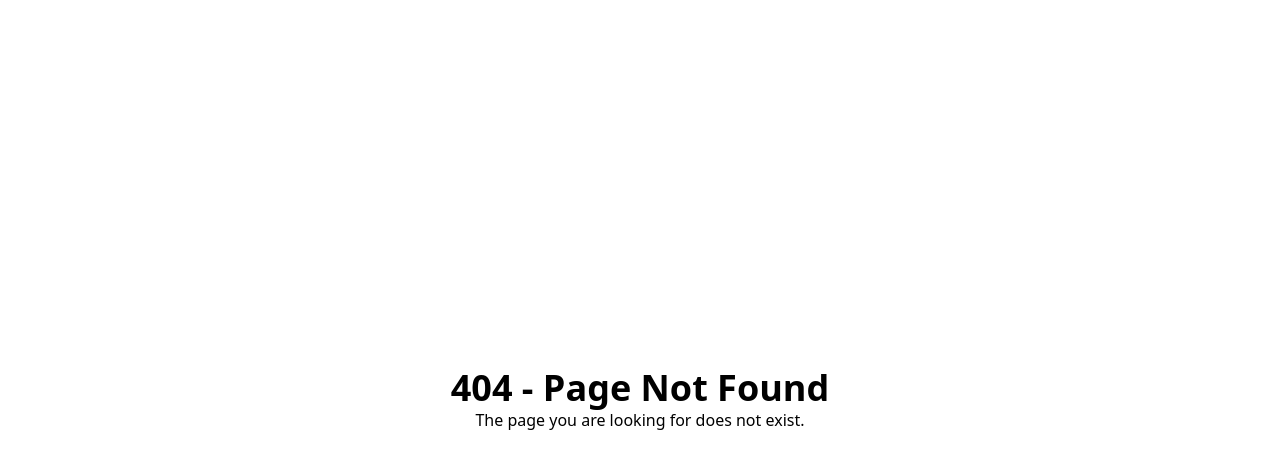
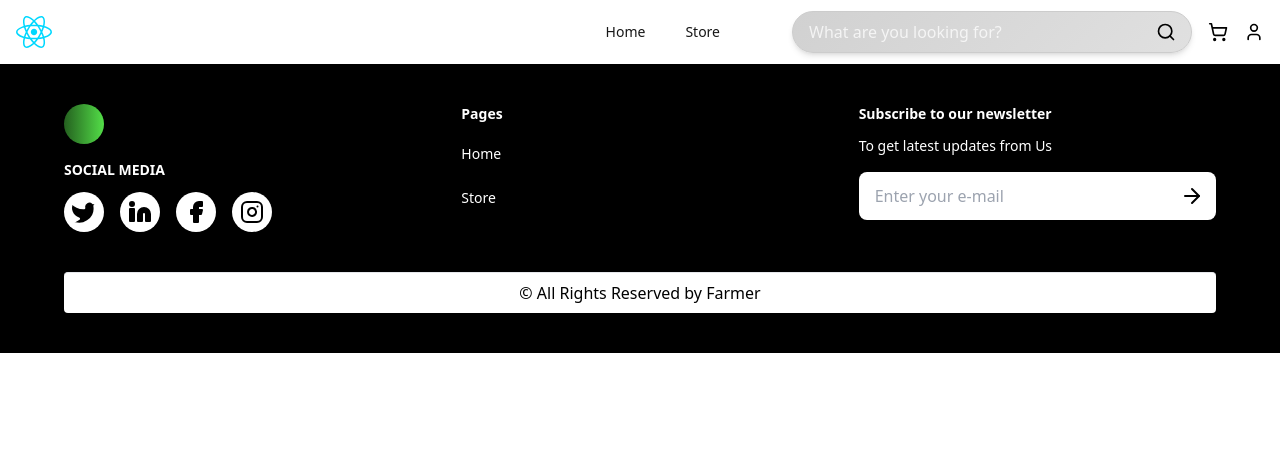
Before and after one commit to AlliedDataSolutions/gfgu-frontend, a React (Vite) app: page /cart in a window 1280 px wide. Before the commit this address had no page. Shown: the top 468 px of the page. Built offline with nearby package versions, Linux system fonts and the light colour scheme.

Commit message:
Feature: Header Component

```diff
--- /dev/null
+++ b/src/components/ui/header.tsx
@@ -0,0 +1,90 @@
+import { useState } from "react";
+import { Menu, ShoppingCart, User, Search } from "lucide-react";
+import AppIcon from "@/assets/react.svg";
+import { Button } from "@/components/ui/button";
+import { Link, useNavigate } from "react-router-dom";
+import { paths } from "@/config/paths";
+
+interface MenuItem {
+  name: string;
+  href: string;
+}
+
+interface HeaderProps {
+  menuItems: MenuItem[];
+}
+
+export default function Header({ menuItems }: HeaderProps) {
+  const [isOpen, setIsOpen] = useState(false);
+  const navigate = useNavigate();
+
+  return (
+    <div className="md:shadow-sm">
+      <header className="container mx-auto min-h-14 md:min-h-16 flex items-center ">
+        <div className="flex flex-grow items-center justify-between max-w-screen-xl px-4">
+          <div>
+            <img src={AppIcon} alt="App icon" />
+          </div>
+
+          <div className="flex space-x-14 items-center">
+            <nav className="hidden md:flex space-x-2">
+              {menuItems.map((item) => (
+                <Button key={item.name} variant="link">
+                  <Link to={item.href}>{item.name}</Link>
+                </Button>
+              ))}
+            </nav>
+
+            <div className="flex items-center space-x-4">
+              <div className="relative">
+                <input
+                  type="text"
+                  placeholder="What are you looking for?"
+                  className="bg-[#888888] bg-opacity-50 text-black placeholder-white placeholder-opacity-75 py-2 px-4 rounded-full shadow-md focus:outline-none"
+                  style={{
+                    background: "linear-gradient(135deg, #D1D1D1, #e0e0e0)",
+                    border: "1px solid #ccc",
+                    width: "400px",
+                  }}
+                />
+                <button
+                  className="absolute right-0 top-0 bottom-0 flex items-center justify-center px-4"
+                  style={{ border: "none", backgroundColor: "transparent" }}
+                >
+                  <Search className="w-5 h-5 text-black" />
+                </button>
+              </div>
+
+              <button
+                className="flex items-center text-[#HEX background: #1A1A1B;] hover:text-[#35736e] focus:outline-none"
+                style={{ backgroundColor: "transparent", border: "none" }}
+              >
+                <ShoppingCart className="w-5 h-5" />
+              </button>
+              <button
+                className="flex items-center text-[#HEX background: #1A1A1B;] hover:text-[#35736e] focus:outline-none"
+                style={{ backgroundColor: "transparent", border: "none" }}
+              >
+                <User className="w-5 h-5" />
+              </button>
+
+              <Menu className="md:hidden" onClick={() => setIsOpen(!isOpen)} />
+
+              {isOpen && (
+                <div className="absolute z-50 right-6 top-14 bg-white shadow-md flex md:hidden">
+                  <nav className="flex-col">
+                    {menuItems.map((item) => (
+                      <Button key={item.name} className="block" variant="link">
+                        <Link to={item.href}>{item.name}</Link>
+                      </Button>
+                    ))}
+                  </nav>
+                </div>
+              )}
+            </div>
+          </div>
+        </div>
+      </header>
+    </div>
+  );
+}
--- /dev/null
+++ b/src/features/common/pages/Cart.tsx
@@ -0,0 +1,22 @@
+import Footer from "@/components/ui/footer";
+import Header from "@/components/ui/Header"; //don't know why this Header isn't header but it gives me an error if I change it
+
+//import cart from database
+//if no items in cart, display empty cart message
+//import product info from product catalog
+
+export const Cart = () => {
+  return (
+    <>
+      <Header menuItems={menuItems} />
+      <Footer menuItems={menuItems} />
+    </>
+  );
+};
+
+//cart logic here
+
+const menuItems = [
+  { name: "Home", href: "#home" },
+  { name: "Store", href: "#store" },
+];
--- a/src/features/router.tsx
+++ b/src/features/router.tsx
@@ -19,6 +19,8 @@ import {
   ManageUsers,
   SalesReport,
 } from "@/features/admin";
+
+import { Cart } from "@/features/common/pages/Cart"; // Import the Cart component
 
 export const createAppRouter = () =>
   createBrowserRouter([
@@ -81,6 +83,9 @@ export const createAppRouter = () =>
         { path: paths.admin.salesReport.path, element: <SalesReport /> },
       ],
     },
+
+    // Add a route for the Cart page
+    { path: "/cart", element: <Cart /> },
   ]);
 
 export const AppRouter = () => {
```
